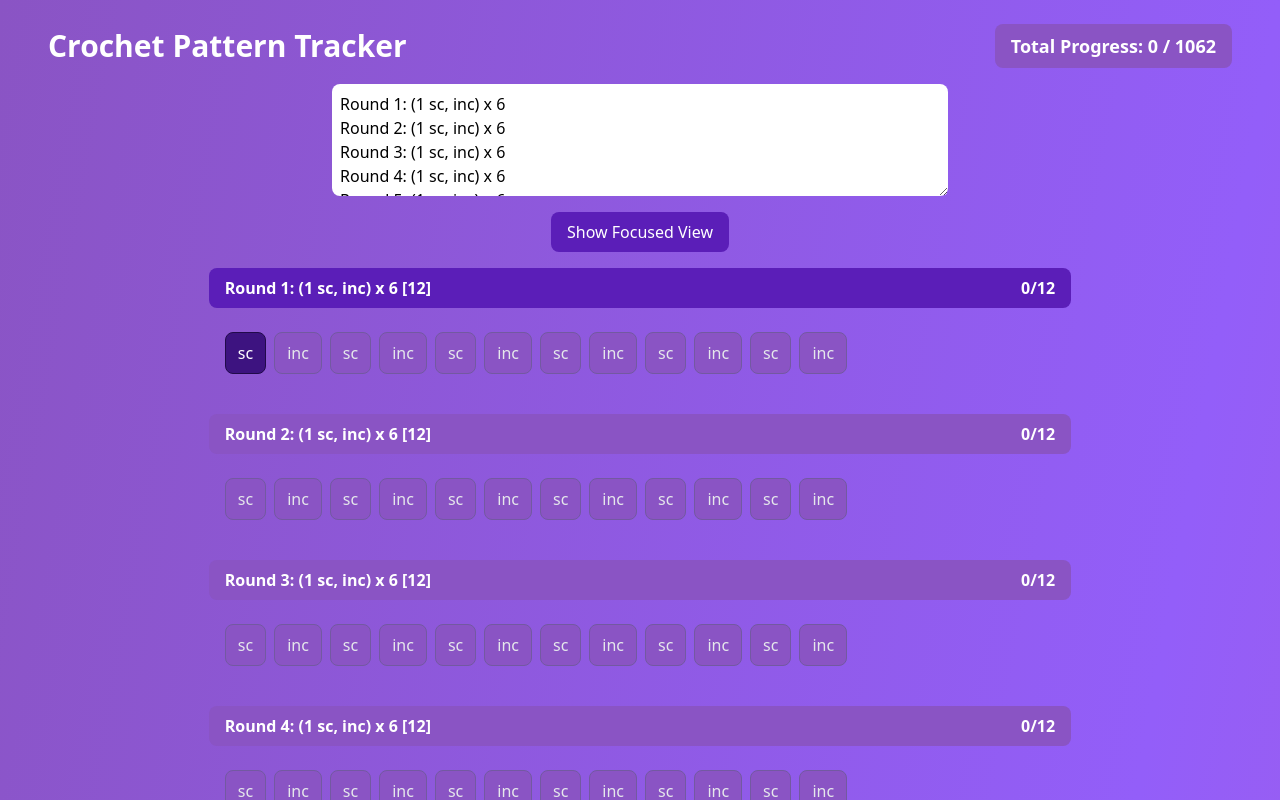
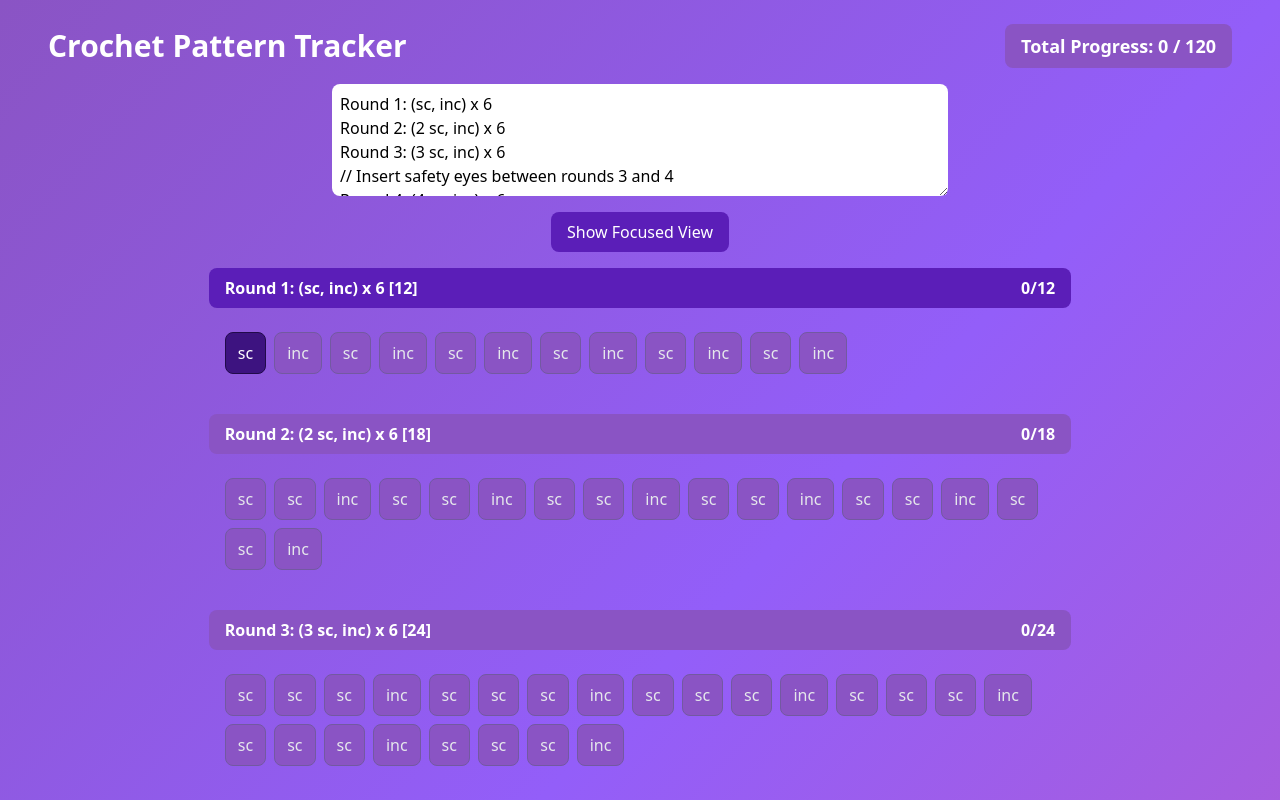
Before and after one commit to smsilo/pattern-tracker, a React (Create React App) app: page / in a window 1280 px wide. Both pictures are taken after a click on the button "Show All Rounds". Shown: the top 800 px of the page. Built offline with nearby package versions, Linux system fonts and the light colour scheme.

Commit message:
Update App.js to treat notes as steps in the flow

```diff
--- a/src/App.js
+++ b/src/App.js
@@ -1,28 +1,43 @@
 import { useState, useEffect, useCallback } from "react";
 
 const generatePattern = () => {
-  let pattern = [];
-  for (let i = 1; i <= 30; i++) {
-    const increaseEvery = Math.max(1, Math.floor(i / 3));
-    pattern.push(`Round ${i}: (${increaseEvery} sc, inc) x 6`);
-  }
-  return pattern.join("\n");
+  return [
+    "Round 1: (sc, inc) x 6",
+    "Round 2: (2 sc, inc) x 6",
+    "Round 3: (3 sc, inc) x 6",
+    "// Insert safety eyes between rounds 3 and 4",
+    "Round 4: (4 sc, inc) x 6",
+    "Round 5: (5 sc, inc) x 6"
+  ].join("\n");
 };
 
 const parsePattern = (pattern) => {
-  return pattern.split("\n").map((round, roundIndex) => {
+  const lines = pattern.split("\n");
+  let roundNumber = 1;
+  let noteId = 1;
+
+  return lines.map((line) => {
+    const trimmed = line.trim();
+    if (trimmed.startsWith("//")) {
+      return {
+        id: `note-${noteId++}`,
+        isNote: true,
+        instruction: trimmed.substring(2).trim(),
+        stitches: [],
+        totalStitches: 0,
+      };
+    }
+
     const regex = /(\d*)\s*(sc|inc|dec)/g;
+    const expanded = trimmed.replace(/\((.*?)\)\s*x\s*(\d+)/g, (_, group, count) =>
+      Array(Number(count)).fill(group).join(" ")
+    );
+
+    let match;
     let stitches = [];
     let totalStitches = 0;
-    let formattedPattern = round.match(/\(.*?\) x \d+/)?.[0] || round;
 
-    round.replace(/\((.*?)\)\s*x\s*(\d+)/g, (_, group, repeat) => {
-      const expanded = Array(Number(repeat)).fill(group).join(" ");
-      round = round.replace(`(${group}) x ${repeat}`, expanded);
-    });
-
-    let match;
-    while ((match = regex.exec(round)) !== null) {
+    while ((match = regex.exec(expanded)) !== null) {
       const count = match[1] ? parseInt(match[1]) : 1;
       const stitch = match[2];
       stitches.push(...Array(count).fill(stitch));
@@ -30,73 +45,86 @@ const parsePattern = (pattern) => {
     }
 
     return {
-      id: roundIndex + 1, // Ensure round IDs start from 1
+      id: roundNumber++,
+      isNote: false,
+      instruction: null,
       stitches,
       totalStitches,
-      formattedPattern,
+      raw: trimmed,
     };
   });
 };
 
-// Hardcoded round transition map
-const roundMap = {};
-for (let i = 1; i <= 100; i++) {
-  roundMap[i] = i + 1;
-}
-
 function App() {
   const [pattern, setPattern] = useState(generatePattern());
-  const [rounds, setRounds] = useState(parsePattern(pattern));
-  const [currentRound, setCurrentRound] = useState(1); // Start at round 1
-  const [currentStitch, setCurrentStitch] = useState(0);
-  const [showAllRounds, setShowAllRounds] = useState(false);
+  const [steps, setSteps] = useState([]);
+  const [index, setIndex] = useState(0);
+  const [stitchIndex, setStitchIndex] = useState(0);
+  const [showAll, setShowAll] = useState(false);
 
   useEffect(() => {
-    const parsedRounds = parsePattern(pattern);
-    setRounds(parsedRounds);
-    setCurrentRound(1);
-    setCurrentStitch(0);
+    const parsed = parsePattern(pattern);
+    setSteps(parsed);
+    setIndex(0);
+    setStitchIndex(0);
   }, [pattern]);
 
-  const totalStitches = rounds.reduce((acc, round) => acc + round.totalStitches, 0);
-  const totalCompleted = rounds
-    .filter((round) => round.id < currentRound)
-    .reduce((acc, round) => acc + round.totalStitches, 0) + currentStitch;
+  const current = steps[index];
+  const previous = steps[index - 1];
+  const next = steps[index + 1];
 
-  // ✅ Ensures spacebar transition remains correct
-  const handleKeyPress = useCallback((event) => {
-    if (event.key === " ") {
-      event.preventDefault(); // Prevent scrolling
+  const displaySteps = showAll
+    ? steps
+    : [previous, current, next].filter(Boolean);
 
-      setCurrentStitch((prevStitch) => {
-        const nextStitch = prevStitch + 1;
+  const totalStitches = steps
+    .filter((s) => !s.isNote)
+    .reduce((sum, step) => sum + step.totalStitches, 0);
 
-        if (nextStitch >= rounds.find((r) => r.id === currentRound)?.stitches.length) {
-          const nextRound = roundMap[currentRound] || currentRound;
+  const completedStitches =
+    steps
+      .slice(0, index)
+      .filter((s) => !s.isNote)
+      .reduce((sum, step) => sum + step.totalStitches, 0) +
+    (!current?.isNote ? Math.min(stitchIndex, current?.stitches.length) : 0);
 
-          if (rounds.some((r) => r.id === nextRound)) {
-            setCurrentRound(nextRound);
-            return 0;
-          }
+  const handleKeyPress = useCallback(
+    (e) => {
+      if (!current) return;
+
+      if (e.key === " ") {
+        e.preventDefault();
+
+        if (!current.isNote && stitchIndex + 1 < current.stitches.length) {
+          setStitchIndex((s) => s + 1);
+        } else if (index < steps.length - 1) {
+          setIndex((i) => i + 1);
+          setStitchIndex(0);
         }
+      } else if (e.key === "Backspace") {
+        e.preventDefault();
 
-        return nextStitch;
-      });
-    } else if (event.key === "Backspace") {
-      event.preventDefault();
-      setCurrentStitch((prev) => Math.max(prev - 1, 0));
-    }
-  }, [rounds, currentRound]);
-
-  const handleClick = (roundIndex, stitchIndex) => {
-    setCurrentRound(rounds[roundIndex]?.id || 1);
-    setCurrentStitch(stitchIndex);
-  };
+        if (!current.isNote && stitchIndex > 0) {
+          setStitchIndex((s) => s - 1);
+        } else if (index > 0) {
+          const prev = steps[index - 1];
+          setIndex((i) => i - 1);
+          setStitchIndex(prev?.stitches.length || 0);
+        }
+      }
+    },
+    [current, index, stitchIndex, steps]
+  );
 
   useEffect(() => {
     window.addEventListener("keydown", handleKeyPress);
     return () => window.removeEventListener("keydown", handleKeyPress);
   }, [handleKeyPress]);
+
+  const handleClick = (stepIndex, stitchIdx) => {
+    setIndex(stepIndex);
+    setStitchIndex(stitchIdx);
+  };
 
   return (
     <div className="min-h-screen flex flex-col items-center bg-gradient-to-br from-[#8a54c4] via-[#935ef9] to-[#b35ccc] text-white p-6">
@@ -104,11 +132,11 @@ function App() {
       <div className="flex w-full justify-between items-center px-6 mb-4">
         <h1 className="text-3xl font-bold">Crochet Pattern Tracker</h1>
         <h2 className="text-lg font-semibold bg-[#8a54c4] px-4 py-2 rounded-lg">
-          Total Progress: {totalCompleted} / {totalStitches}
+          Total Progress: {completedStitches} / {totalStitches}
         </h2>
       </div>
 
-      {/* Input Box */}
+      {/* Pattern Input */}
       <textarea
         className="w-[50%] p-2 mb-4 text-black rounded-lg resize-y"
         rows="4"
@@ -116,61 +144,69 @@ function App() {
         onChange={(e) => setPattern(e.target.value)}
       />
 
-      {/* Show All Rounds Toggle */}
       <button
-        onClick={() => setShowAllRounds(!showAllRounds)}
+        onClick={() => setShowAll((v) => !v)}
         className="bg-[#5b1eb8] px-4 py-2 rounded-lg mb-4"
       >
-        {showAllRounds ? "Show Focused View" : "Show All Rounds"}
+        {showAll ? "Show Focused View" : "Show All Rounds"}
       </button>
 
-      {/* Round Titles & Counters */}
+      {/* Step Display */}
       <div className="w-[70%] space-y-6">
-        {rounds.map((round) => {
-          if (!showAllRounds && (round.id < currentRound - 1 || round.id > currentRound + 1)) {
-            return null;
+        {displaySteps.map((step, i) => {
+          const stepIndex = steps.indexOf(step);
+          const isCompleted = stepIndex < index;
+          const isCurrent = stepIndex === index;
+          const opacity = isCompleted ? "opacity-50" : "opacity-100";
+
+          if (step.isNote) {
+            return (
+              <div key={step.id} className="space-y-2">
+                <div
+                  className={`flex justify-between items-center px-4 py-2 rounded-lg ${isCurrent ? "bg-[#5b1eb8]" : "bg-[#8a54c4]"} ${opacity}`}
+                >
+                  <h3 className="text-md font-bold flex items-center">
+                    <span className="mr-2">📌</span> {step.instruction}
+                  </h3>
+                </div>
+              </div>
+            );
           }
 
-          const isCompleted = round.id < currentRound;
-          const isCurrent = round.id === currentRound;
-          const opacityClass = isCompleted ? "opacity-50" : "opacity-100";
+          const complete = isCompleted
+            ? step.totalStitches
+            : isCurrent
+            ? Math.min(stitchIndex, step.stitches.length)
+            : 0;
 
           return (
-            <div key={round.id} className="space-y-2">
-              {/* Round Title & Counter */}
+            <div key={step.id} className="space-y-2">
               <div
-                className={`flex justify-between items-center px-4 py-2 rounded-lg transition-opacity ${opacityClass} ${
-                  isCurrent ? "bg-[#5b1eb8]" : "bg-[#8a54c4]"
-                }`}
+                className={`flex justify-between items-center px-4 py-2 rounded-lg ${isCurrent ? "bg-[#5b1eb8]" : "bg-[#8a54c4]"} ${opacity}`}
               >
                 <h3 className="text-md font-bold">
-                  Round {round.id}: {round.formattedPattern} [{round.totalStitches}]
+                  Round {step.id}: {step.raw.match(/\(.*?\) x \d+/)?.[0] || step.raw} [{step.totalStitches}]
                 </h3>
                 <h3 className="text-md font-bold">
-                  {isCompleted
-                    ? `${round.totalStitches}/${round.totalStitches} ✔️`
-                    : isCurrent
-                    ? `${currentStitch}/${round.totalStitches}`
-                    : `0/${round.totalStitches}`} {/* ✅ Future rounds now always show 0 */}
+                  {complete}/{step.totalStitches} {isCompleted && "✔️"}
                 </h3>
               </div>
 
-              {/* Stitch Tracker */}
-              <div className={`p-4 rounded-lg transition-opacity ${opacityClass}`}>
-                <div className="flex flex-wrap justify-start gap-2">
-                  {round.stitches.map((stitch, stitchIndex) => (
+              <div className={`p-4 rounded-lg ${opacity}`}>
+                <div className="flex flex-wrap gap-2">
+                  {step.stitches.map((s, si) => (
                     <span
-                      key={stitchIndex}
-                      onClick={() => handleClick(round.id - 1, stitchIndex)}
+                      key={si}
+                      onClick={() => handleClick(stepIndex, si)}
                       className={`px-3 py-2 border rounded-lg cursor-pointer transition-colors ${
                         isCompleted
-                          ? "bg-[#725394] text-gray-300 border-[#5a3c74] opacity-50"
-                          : isCurrent && stitchIndex === currentStitch
+                          ? "bg-[#725394] text-gray-300 border-[#5a3c74]"
+                          : isCurrent && si === stitchIndex
                           ? "bg-[#3d1380] text-white border-[#210a4a]"
                           : "bg-[#8a54c4] text-gray-200 border-[#7359a1]"
                       }`}
                     >
-                      {stitch}
+                      {s}
                     </span>
                   ))}
                 </div>
@@ -180,10 +216,11 @@ function App() {
         })}
       </div>
 
-      {/* Instructions */}
       <p className="mt-6 text-sm opacity-80">
-        Press <strong>Space</strong> to move forward, <strong>Backspace</strong> to undo, or{" "}
-        <strong>click</strong> a stitch to select it.
+        Press <strong>Space</strong> to move forward, <strong>Backspace</strong> to undo, or <strong>click</strong> a stitch to select it.
+      </p>
+      <p className="mt-2 text-sm opacity-80">
+        Add text instructions by starting a line with <strong>//</strong>
       </p>
     </div>
   );
```
